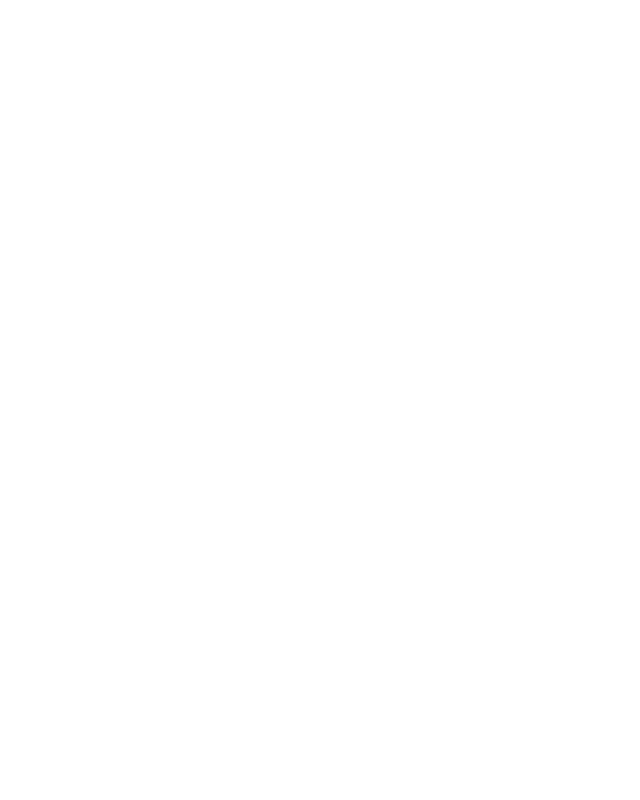
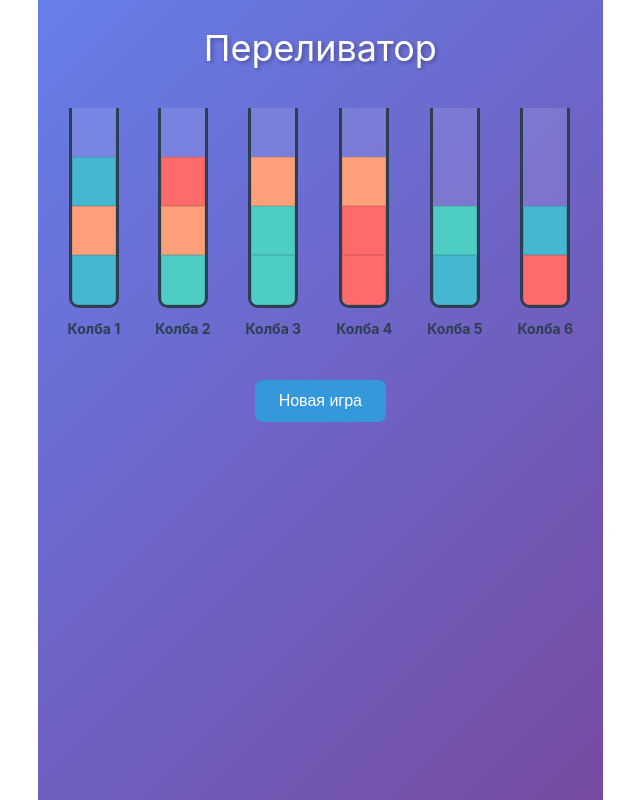
Before and after one commit to reznikovkg/vue-3-docker-compose, a Vue app in the folder vue/: page / in a window 1280 px wide. Before the commit this address had no page. Shown: the whole page, without its empty margins (37-677 px from the left). Built offline with nearby package versions, Linux system fonts and the light colour scheme.

Commit message:
modification: modified App.vue and did minor changes to the design

```diff
--- a/vue/src/App.vue
+++ b/vue/src/App.vue
@@ -2,8 +2,16 @@
   <RouterView />
 </template>
 
-<script setup>
+<script>
+export default {
+  name: 'App'
+}
 </script>
 
 <style scoped lang="scss">
+*{
+  margin: 0;
+  padding: 0;
+  box-sizing: border-box;
+}
 </style>
--- a/vue/src/components/pages/GamePage.vue
+++ b/vue/src/components/pages/GamePage.vue
@@ -105,6 +105,8 @@ export default {
     align-items: center;
     padding: 20px;
     min-height: 100vh;
+    width: 100%;
+    max-width: 100%;
     background: linear-gradient(135deg, #667EEA 0%, #764BA2 100%);
 
     &__title {
@@ -126,7 +128,7 @@ export default {
 
     &__flasks {
         display: flex;
-        gap: 20px;
+        gap: 15px;
         flex-wrap: wrap;
         justify-content: center;
         margin-bottom: 30px;
--- a/vue/src/router/index.js
+++ b/vue/src/router/index.js
@@ -8,13 +8,13 @@ export const ROUTES = {
 
 const routes = [
   {
-    name: ROUTES.GAME,
-    path: '/Game',
+    path: ROUTES.GAME,
+    name: 'Game',
     component: GamePage
   }
 ]
 
 export const router = createRouter({
-  history: createWebHistory('/'),
+  history: createWebHistory(),
   routes,
 })
--- a/vue/src/ui/Flask.vue
+++ b/vue/src/ui/Flask.vue
@@ -84,7 +84,7 @@ export default {
     }
 
     &__liquid {
-        width: 60px;
+        width: 50px;
         height: 200px;
         border: 3px solid #2C3E50;
         border-radius: 0 0 10px 10px;
```
Also changed, not shown: vue/src/components/pages/ExamplePage.vue (deleted, +0 -33 lines), vue/src/components/pages/IndexPage.vue (deleted, +0 -17 lines).
